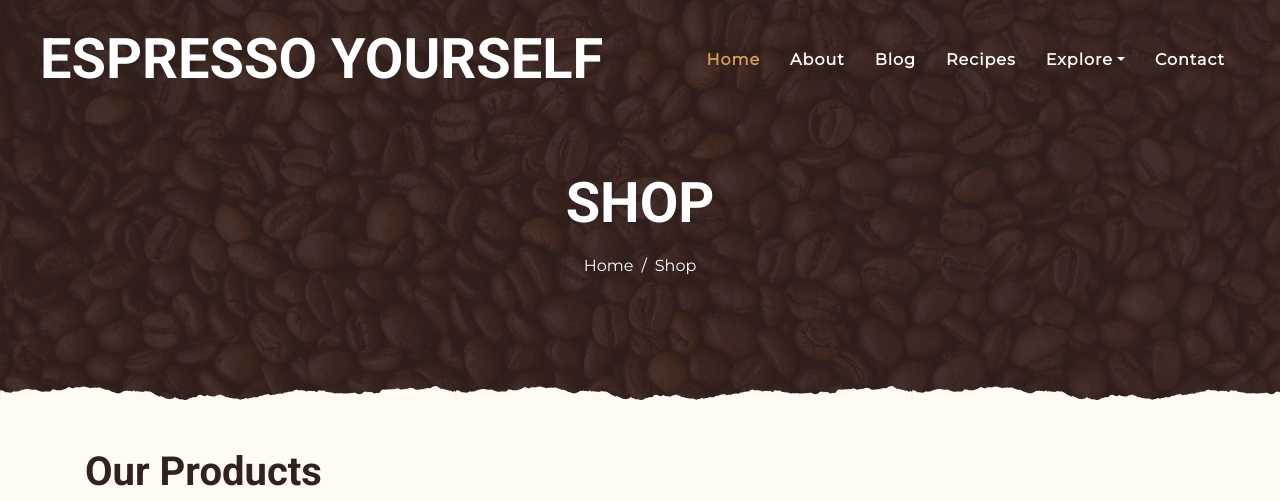
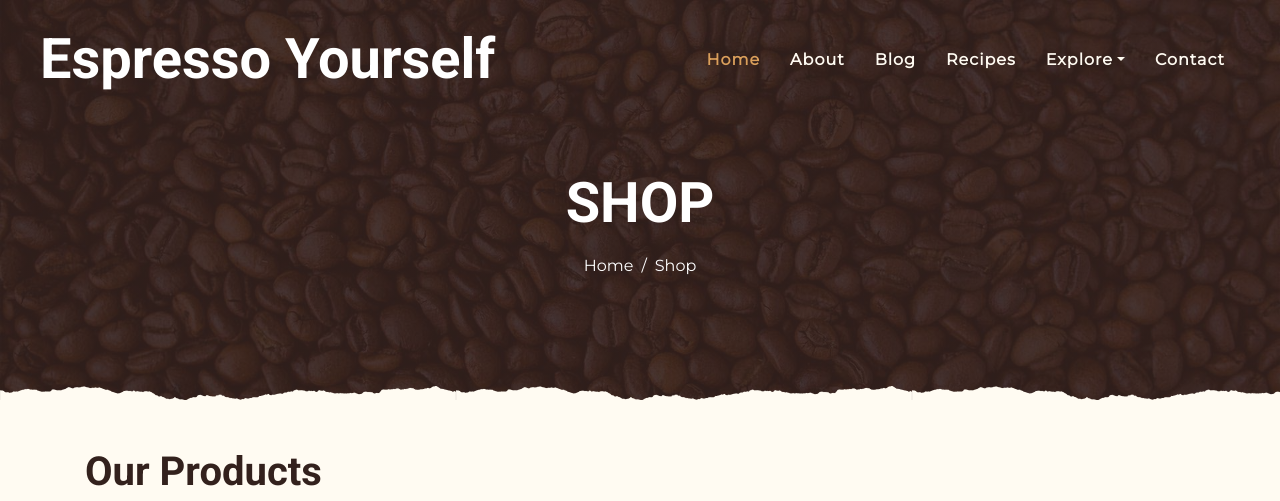
Before and after one commit to nellyn07/Community_Coffee_Project, a plain HTML site: page shop.html in a window 1280 px wide. Shown: the top 501 px of the page. Drawn offline with Linux system fonts and the light colour scheme.

Commit message:
Update shop.html

```diff
--- a/shop.html
+++ b/shop.html
@@ -31,7 +31,7 @@
     <div class="container-fluid p-0 nav-bar">
         <nav class="navbar navbar-expand-lg bg-none navbar-dark py-3">
             <a href="index.html" class="navbar-brand px-lg-4 m-0">
-                <h1 class="m-0 display-4 text-uppercase text-white">Espresso Yourself</h1>
+                <h1 class="m-0 display-4 text-white">Espresso Yourself</h1>
             </a>
             <button type="button" class="navbar-toggler" data-toggle="collapse" data-target="#navbarCollapse">
                 <span class="navbar-toggler-icon"></span>
```
